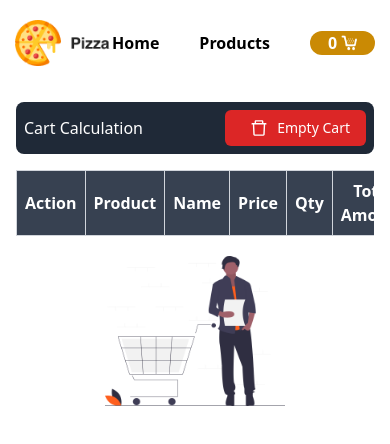
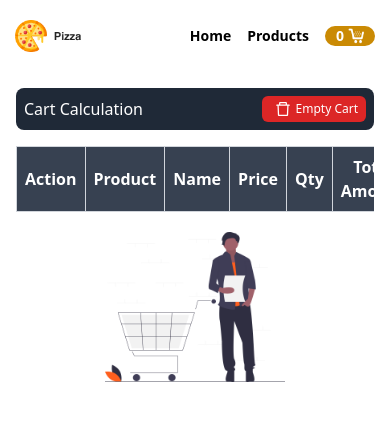
Before and after one commit to Umar7070/Pizza_order, a Next.js app: page /cart in a window 390 px wide. Shown: the top 444 px of the page. Built offline with nearby package versions, Linux system fonts and the light colour scheme.

Commit message:
fixed navbar componet logo aur navlink

```diff
--- a/app/cart/page.jsx
+++ b/app/cart/page.jsx
@@ -182,11 +182,12 @@ const Cart = () => {
         {/* Cart Header */}
         <div className="flex justify-between items-center bg-gray-800 text-white p-2 rounded-lg">
           <span>Cart Calculation</span>
+
           <button
             onClick={clearAll}
-            className="flex items-center bg-red-600 px-4 py-2 rounded-md text-sm md:text-base"
+            className="flex items-center bg-red-600 px-2 py-1 md:px-4 md:py-2 rounded-md text-xs md:text-base"
           >
-            <AiOutlineDelete className="mx-2 text-xl" />
+            <AiOutlineDelete className="mx-1 md:mx-2 text-lg md:text-xl" />
             <span className="capitalize">empty cart</span>
           </button>
         </div>
--- a/app/components/Navbar.jsx
+++ b/app/components/Navbar.jsx
@@ -8,7 +8,7 @@ const Navbar = () => {
   const {addItem}= useContext(UserContext)
   return (
     <>
-      <div className=" container  flex justify-between items-center my-5">
+      {/* <div className=" container  flex justify-between items-center my-5">
         <Link href="/">
           <img src="/img/logo.png" />
         </Link>
@@ -20,7 +20,25 @@ const Navbar = () => {
             <img src="/img/cart.png" className="h-4" />
           </Link>
         </div>
-      </div>
+      </div> */}
+
+<div className="container flex justify-between items-center my-5">
+  <Link href="/">
+    <img src="/img/logo.png" className="h-8 w-auto sm:h-10" />
+  </Link>
+  <div className="flex items-center gap-4 sm:gap-10 capitalize font-bold text-sm sm:text-base">
+    <Link href="/">home</Link>
+    <Link href="/products">products</Link>
+    <Link
+      href="cart"
+      className="flex items-center bg-yellow-600 w-[50px] sm:w-[65px] justify-center gap-1 rounded-full"
+    >
+      <span className="text-white">{addItem.length}</span>
+      <img src="/img/cart.png" className="h-4" />
+    </Link>
+  </div>
+</div>
+
     </>
   );
 };
```
